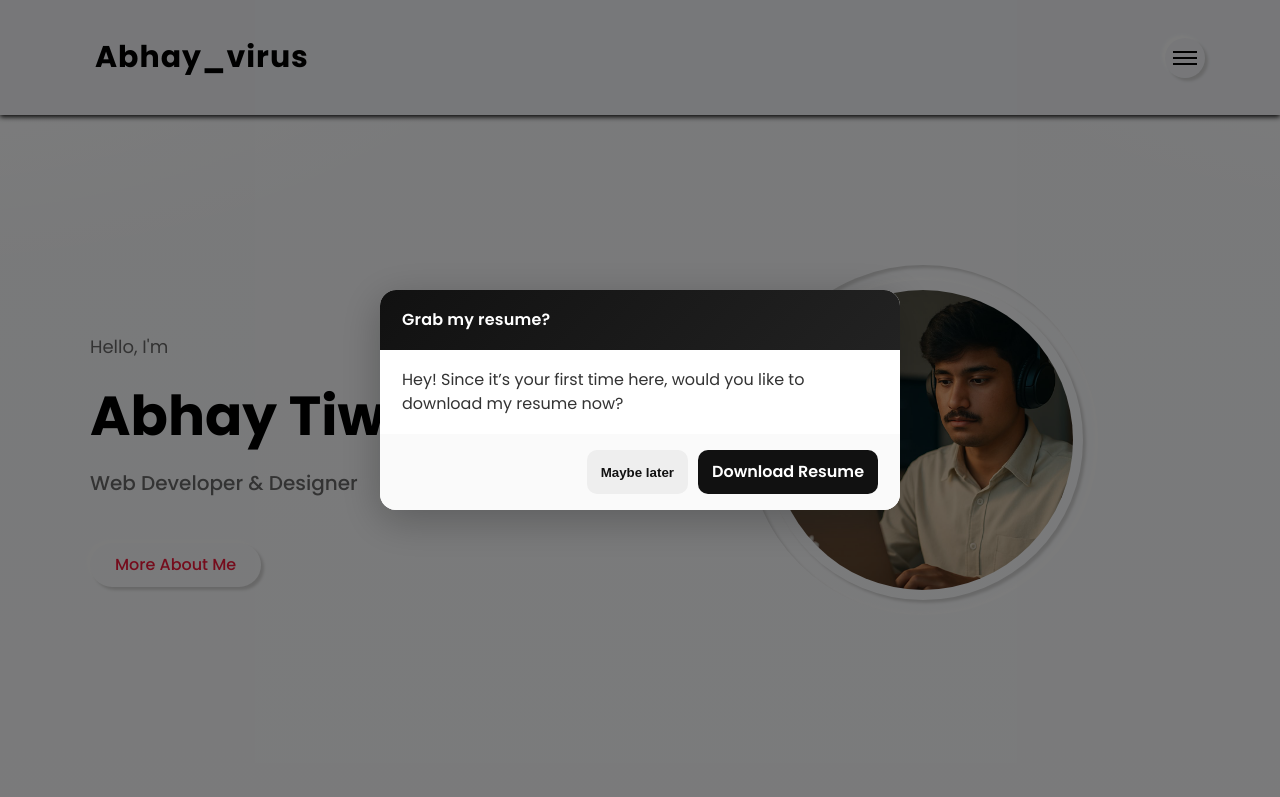
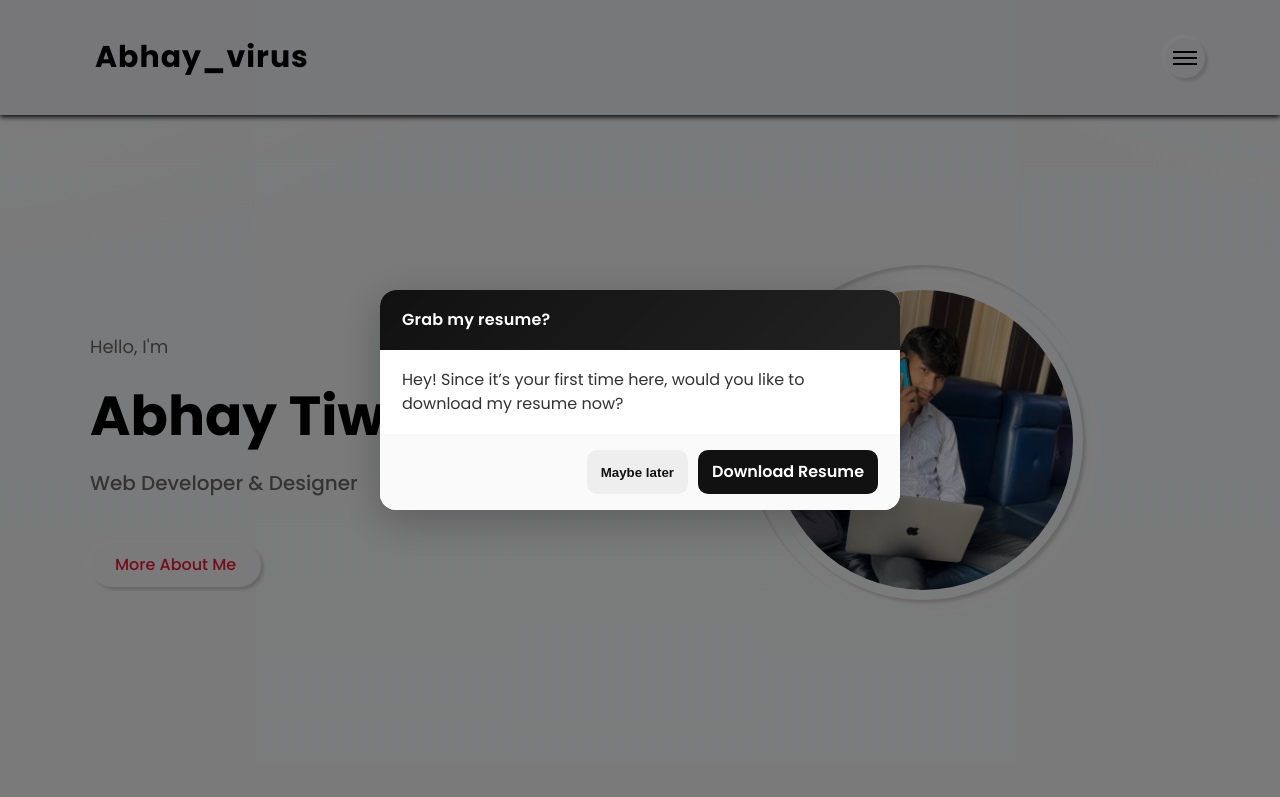
Before and after one commit to abhayd95/abhaycraft.com, a plain HTML site: page index.html in a window 1280 px wide. Shown: the top 797 px of the page. Drawn offline with Linux system fonts and the light colour scheme.

Commit message:
update profile image

```diff
--- a/index.html
+++ b/index.html
@@ -106,7 +106,7 @@
         </div>
         <div class="home-img reveal" style="--reveal-delay:.15s">
           <div class="img-box inner-shadow">
-            <img src="viruses1.jpeg" class="outer-shadow" alt="profile-pic">
+            <img src="abhayjpeg.jpeg" class="outer-shadow" alt="profile-pic">
           </div>
         </div>
       </div>
```
